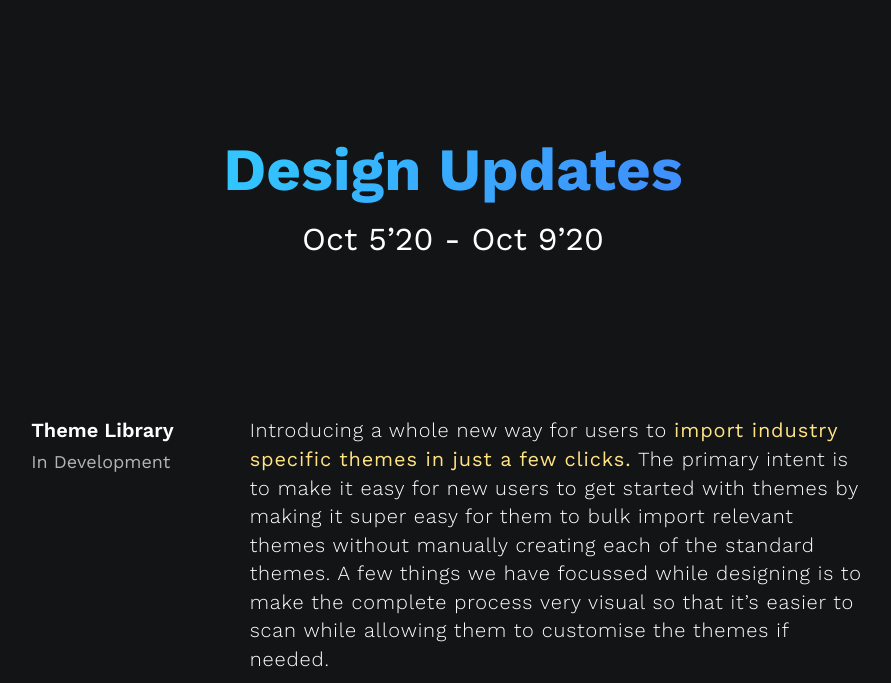
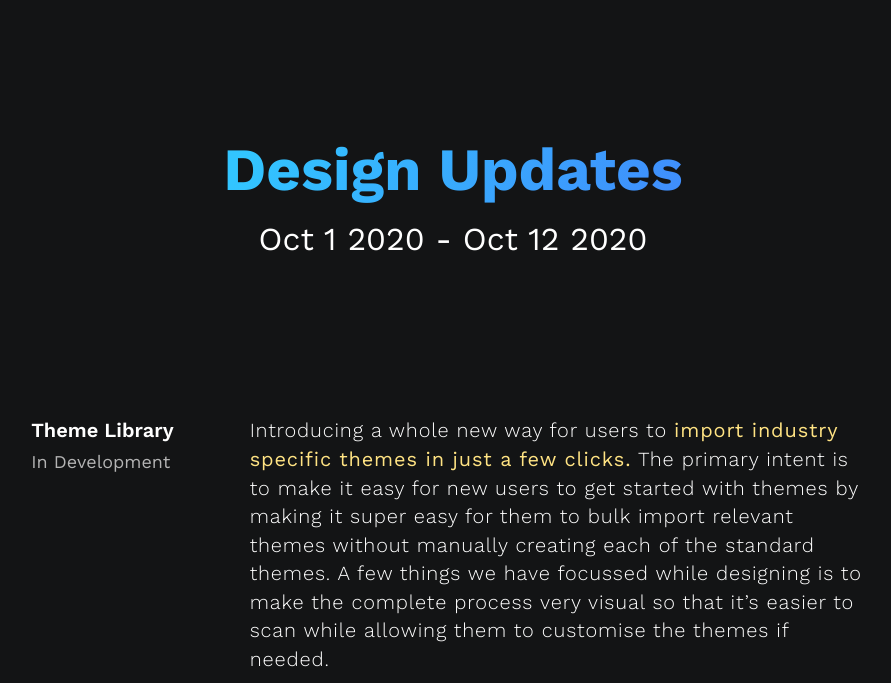
Before and after one commit to sprinklrdesign/sprinklrdesign.github.io, a plain HTML site: page index.html in a window 1280 px wide. Shown: the top 683 px of the page, without its empty margins (187-1078 px from the left). Drawn offline with nearby package versions, Linux system fonts and the light colour scheme.

Commit message:
One final touch

```diff
--- a/index.html
+++ b/index.html
@@ -46,7 +46,7 @@
 				Design Updates
 			</div>
 			<div class="sub-header">
-				Oct 5’20 - Oct 9’20
+				Oct 1 2020 - Oct 12 2020
 			</div>
 		</div>
 	</div>
```
Also changed, not shown: 1 other file.
